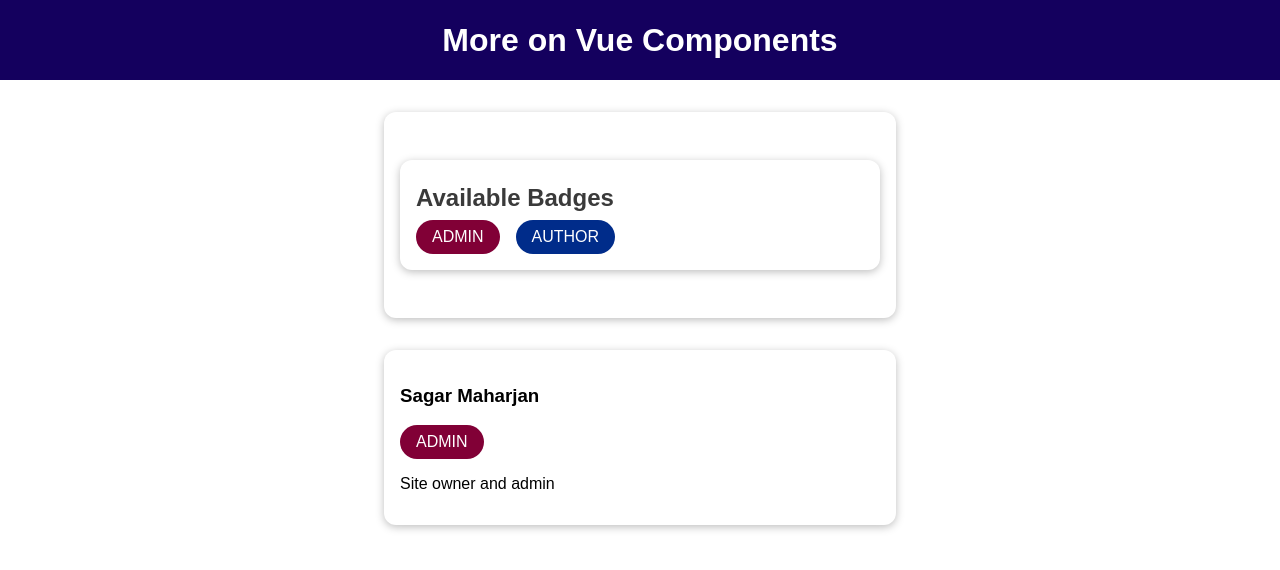
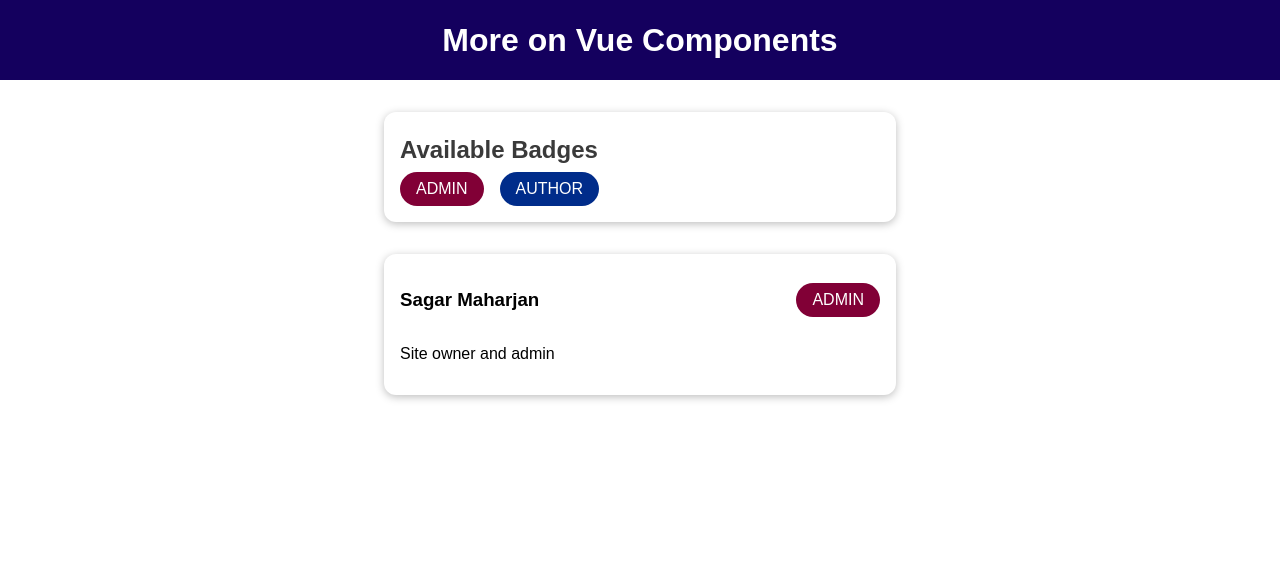
Before and after one commit to sagarmhrjn/vue-walkthrough, a Vue app: page / in a window 1280 px wide. Shown: the top 570 px of the page. Built offline with nearby package versions, Linux system fonts and the light colour scheme.

Commit message:
slot styles

```diff
--- a/src/components/BadgeList.vue
+++ b/src/components/BadgeList.vue
@@ -19,13 +19,7 @@
 </template>
 
 <style scoped>
-section {
-  margin: 2rem auto;
-  max-width: 30rem;
-  border-radius: 12px;
-  box-shadow: 0 2px 8px rgba(0, 0, 0, 0.26);
-  padding: 1rem;
-}
+
 section h2 {
   margin: 0.5rem 0;
   color: #3a3a3a;
--- a/src/components/BaseCard.vue
+++ b/src/components/BaseCard.vue
@@ -16,6 +16,11 @@ export default {
 </script>
 
 <style scoped>
+header {
+  display: flex;
+  justify-content: space-between;
+  align-items: center;
+}
 div {
   margin: 2rem auto;
   max-width: 30rem;
--- a/src/components/UserInfo.vue
+++ b/src/components/UserInfo.vue
@@ -17,12 +17,3 @@ export default {
   props: ['fullName', 'infoText', 'role'],
 };
 </script>
-
-<style scoped>
-
-section header {
-  display: flex;
-  justify-content: space-between;
-  align-items: center;
-}
-</style>
```
